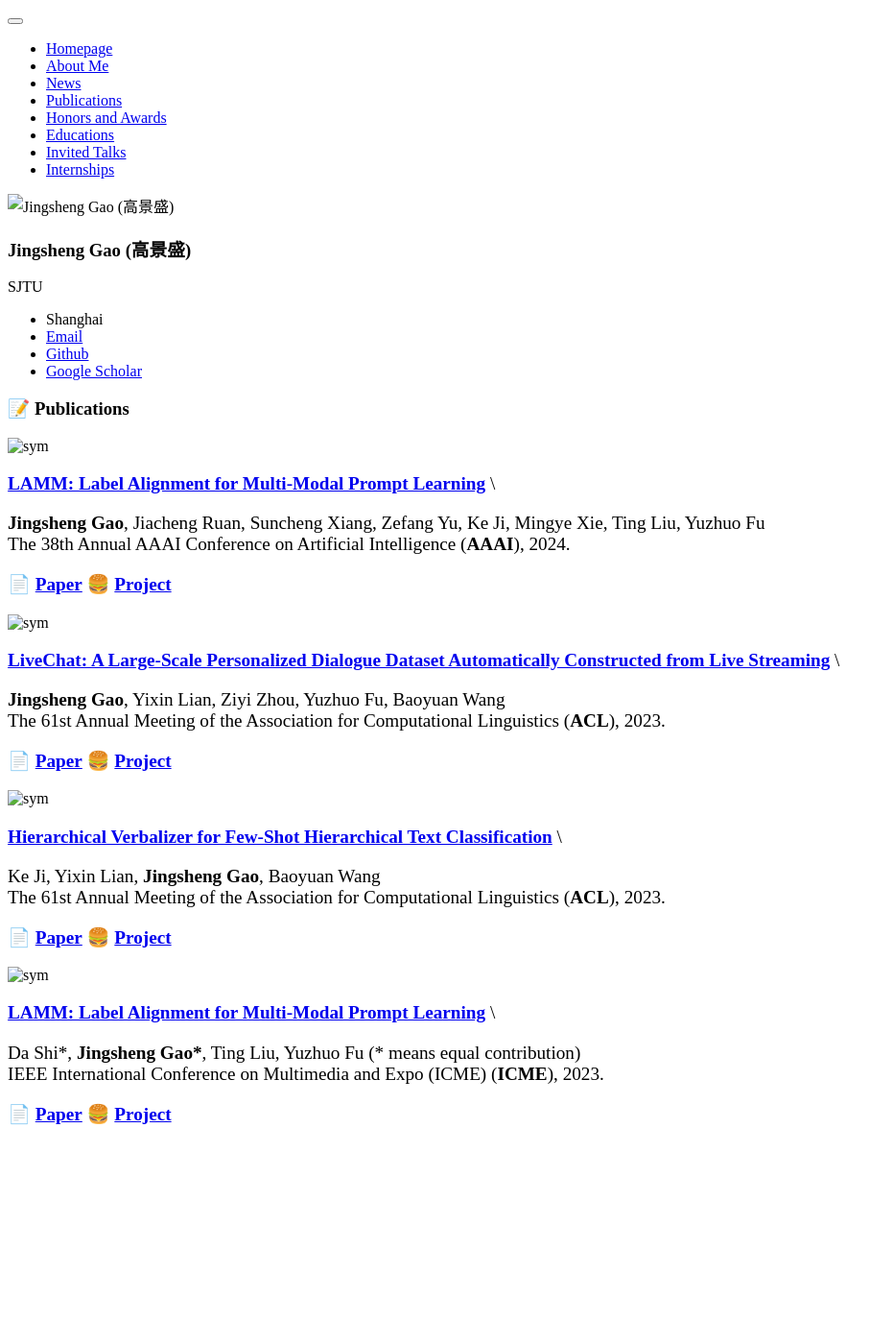
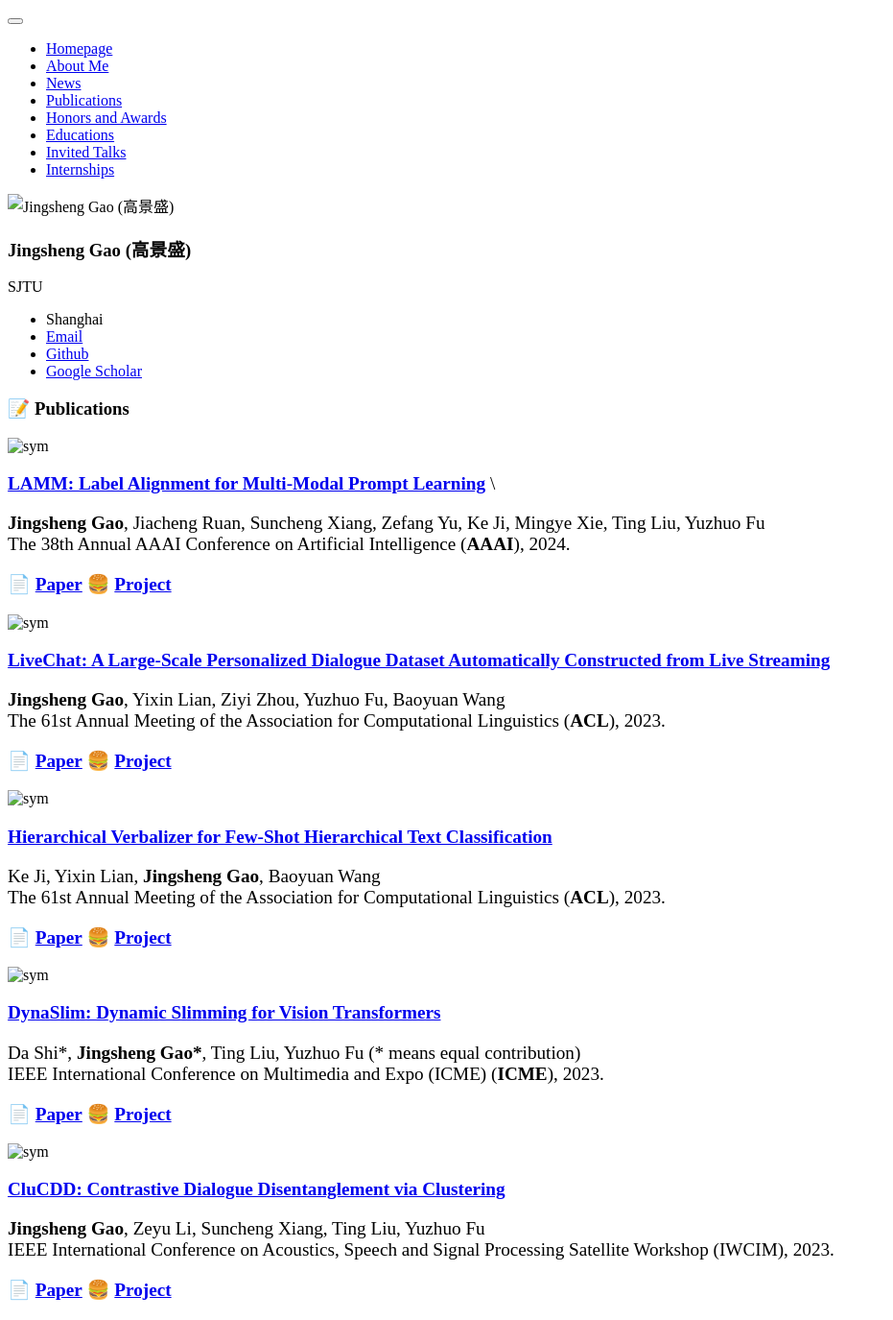
Before and after one commit to jerrynchen/jerrynchen.github.io, a Jekyll site: the page built from _pages/includes/pub.md, in a window 1280 px wide. Shown: the whole page at 96% size, without its empty margins (0-931 px from the left). Built offline with Jekyll 4.4.1, drawn with Linux system fonts in a browser that asks for light colours; our own code applies the rules of GitHub Pages for plain Markdown files; before the commit the page ends 1191 px from its top, so only the background shows below that.

Commit message:
upload all

```diff
--- a/_pages/includes/pub.md
+++ b/_pages/includes/pub.md
@@ -21,7 +21,7 @@ The 38th Annual AAAI Conference on Artificial Intelligence (**AAAI**), 2024.
 <div class='paper-box-text' style="font-size: larger;" markdown="1">
 
 
-[**LiveChat: A Large-Scale Personalized Dialogue Dataset Automatically Constructed from Live Streaming**](https://aclanthology.org/2023.acl-long.858.pdf) \\
+[**LiveChat: A Large-Scale Personalized Dialogue Dataset Automatically Constructed from Live Streaming**](https://aclanthology.org/2023.acl-long.858.pdf)
 
 **Jingsheng Gao**, Yixin Lian, Ziyi Zhou, Yuzhuo Fu, Baoyuan Wang \\
 The 61st Annual Meeting of the Association for Computational Linguistics (**ACL**), 2023.
@@ -36,7 +36,7 @@ The 61st Annual Meeting of the Association for Computational Linguistics (**ACL*
 <div class='paper-box-text' style="font-size: larger;" markdown="1">
 
 
-[**Hierarchical Verbalizer for Few-Shot Hierarchical Text Classification**](https://aclanthology.org/2023.acl-long.164.pdf) \\
+[**Hierarchical Verbalizer for Few-Shot Hierarchical Text Classification**](https://aclanthology.org/2023.acl-long.164.pdf)
 
 Ke Ji, Yixin Lian, **Jingsheng Gao**, Baoyuan Wang \\
 The 61st Annual Meeting of the Association for Computational Linguistics (**ACL**), 2023.
@@ -52,7 +52,7 @@ The 61st Annual Meeting of the Association for Computational Linguistics (**ACL*
 <div class='paper-box-text' style="font-size: larger;" markdown="1">
 
 
-[**LAMM: Label Alignment for Multi-Modal Prompt Learning**](https://ieeexplore.ieee.org/abstract/document/10219879) \\
+[**DynaSlim: Dynamic Slimming for Vision Transformers**](https://ieeexplore.ieee.org/abstract/document/10219879)
 
 Da Shi\*, **Jingsheng Gao\***, Ting Liu, Yuzhuo Fu (\* means equal contribution)\\
 IEEE International Conference on Multimedia and Expo (ICME) (**ICME**), 2023.
@@ -61,3 +61,18 @@ IEEE International Conference on Multimedia and Expo (ICME) (**ICME**), 2023.
 
 </div>
 </div>
+
+
+<div class='paper-box'><div class='paper-box-image'><div><img src='images/DynaSlim.png' alt="sym" width="100%" height="100%"></div></div>
+<div class='paper-box-text' style="font-size: larger;" markdown="1">
+
+
+[**CluCDD: Contrastive Dialogue Disentanglement via Clustering**](https://arxiv.org/pdf/2302.08146.pdf)
+
+**Jingsheng Gao**, Zeyu Li, Suncheng Xiang, Ting Liu, Yuzhuo Fu\\
+IEEE International Conference on Acoustics, Speech and Signal Processing Satellite Workshop (IWCIM), 2023.
+
+📄 [**Paper**](https://arxiv.org/pdf/2302.08146.pdf) 🍔 [**Project**](https://github.com/gaojingsheng/CluCDD)
+
+</div>
+</div>
```
